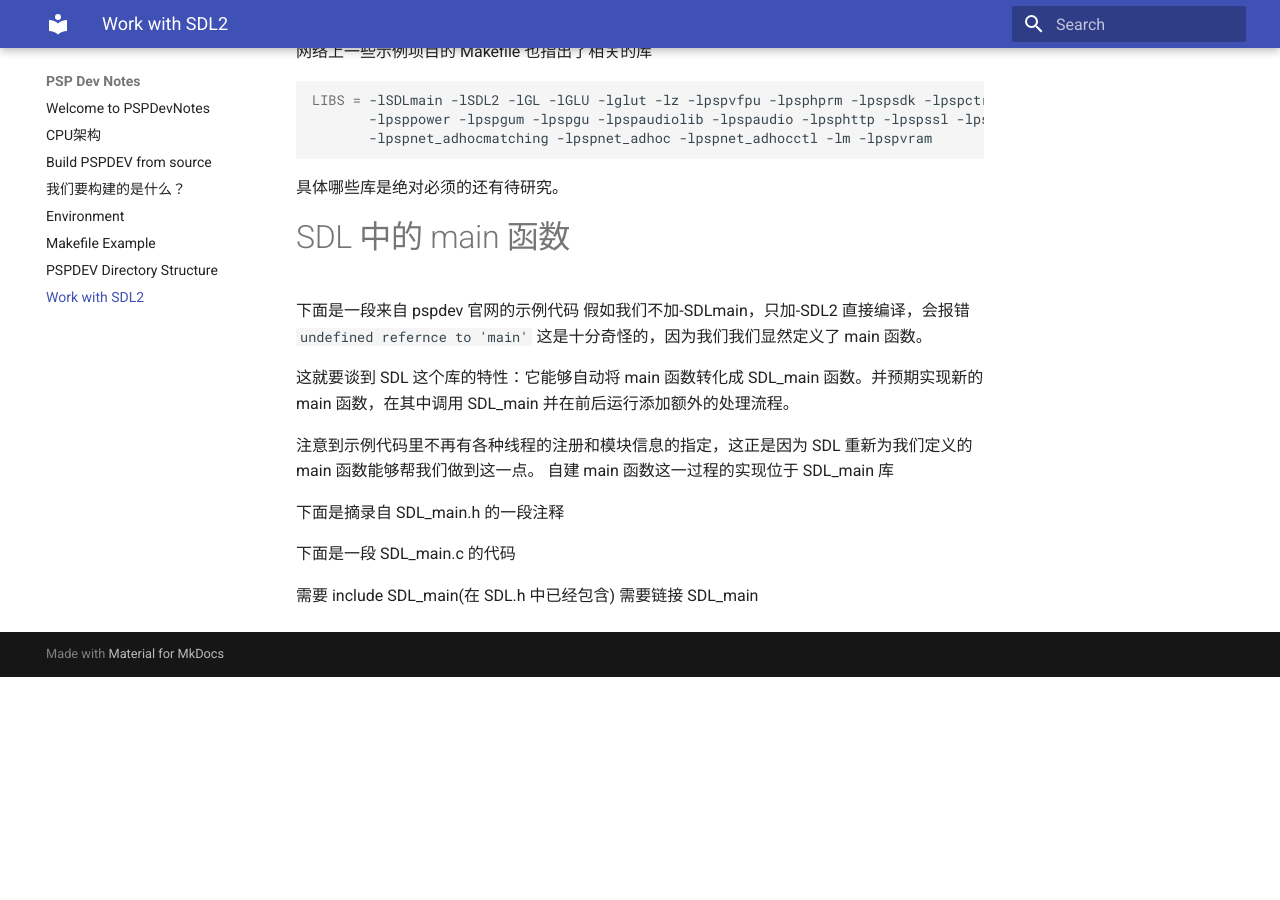
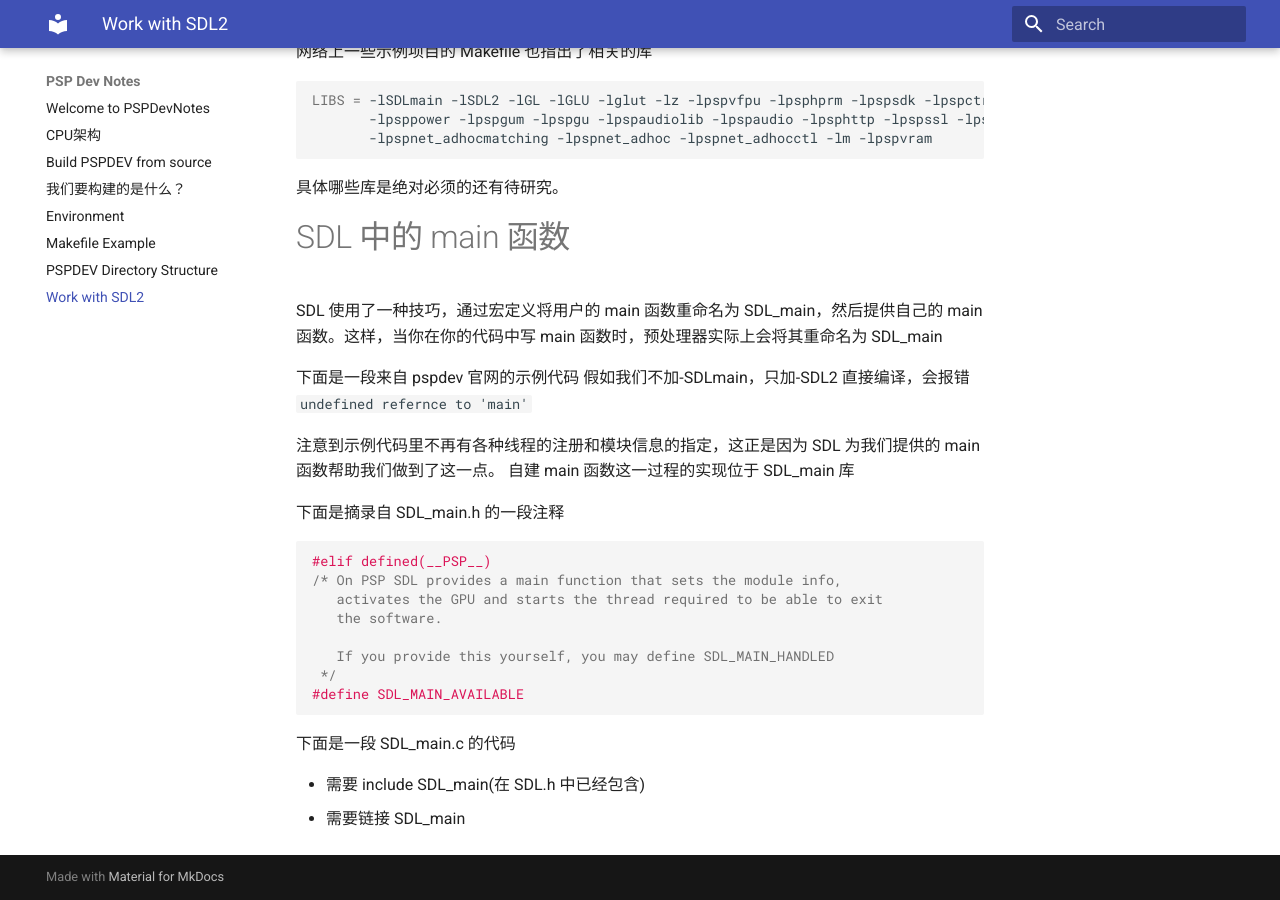
Before and after one commit to xeonliu/PSPDevNote, an MkDocs documentation site: the page built from docs/sdl.md, in a window 1280 px wide and 900 px high, scrolled down 781 px. Built offline with MkDocs 1.6.1 and Material for MkDocs 9.7.7, drawn with Linux system fonts in a browser that asks for light colours; before the commit the page ends 1458 px from its top, so only the background shows below that.

Commit message:
sdl update

````diff
--- a/docs/sdl.md
+++ b/docs/sdl.md
@@ -43,18 +43,28 @@ LIBS = -lSDLmain -lSDL2 -lGL -lGLU -lglut -lz -lpspvfpu -lpsphprm -lpspsdk -lpsp
 
 # SDL 中的 main 函数
 
+SDL 使用了一种技巧，通过宏定义将用户的 main 函数重命名为 SDL_main，然后提供自己的 main 函数。这样，当你在你的代码中写 main 函数时，预处理器实际上会将其重命名为 SDL_main
+
 下面是一段来自 pspdev 官网的示例代码
 假如我们不加-SDLmain，只加-SDL2 直接编译，会报错`undefined refernce to 'main'`
-这是十分奇怪的，因为我们我们显然定义了 main 函数。
 
-这就要谈到 SDL 这个库的特性：它能够自动将 main 函数转化成 SDL_main 函数。并预期实现新的 main 函数，在其中调用 SDL_main 并在前后运行添加额外的处理流程。
-
-注意到示例代码里不再有各种线程的注册和模块信息的指定，这正是因为 SDL 重新为我们定义的 main 函数能够帮我们做到这一点。
+注意到示例代码里不再有各种线程的注册和模块信息的指定，这正是因为 SDL 为我们提供的 main 函数帮助我们做到了这一点。
 自建 main 函数这一过程的实现位于 SDL_main 库
 
 下面是摘录自 SDL_main.h 的一段注释
 
+```c
+#elif defined(__PSP__)
+/* On PSP SDL provides a main function that sets the module info,
+   activates the GPU and starts the thread required to be able to exit
+   the software.
+
+   If you provide this yourself, you may define SDL_MAIN_HANDLED
+ */
+#define SDL_MAIN_AVAILABLE
+```
+
 下面是一段 SDL_main.c 的代码
 
-需要 include SDL_main(在 SDL.h 中已经包含)
-需要链接 SDL_main
+- 需要 include SDL_main(在 SDL.h 中已经包含)
+- 需要链接 SDL_main
````
